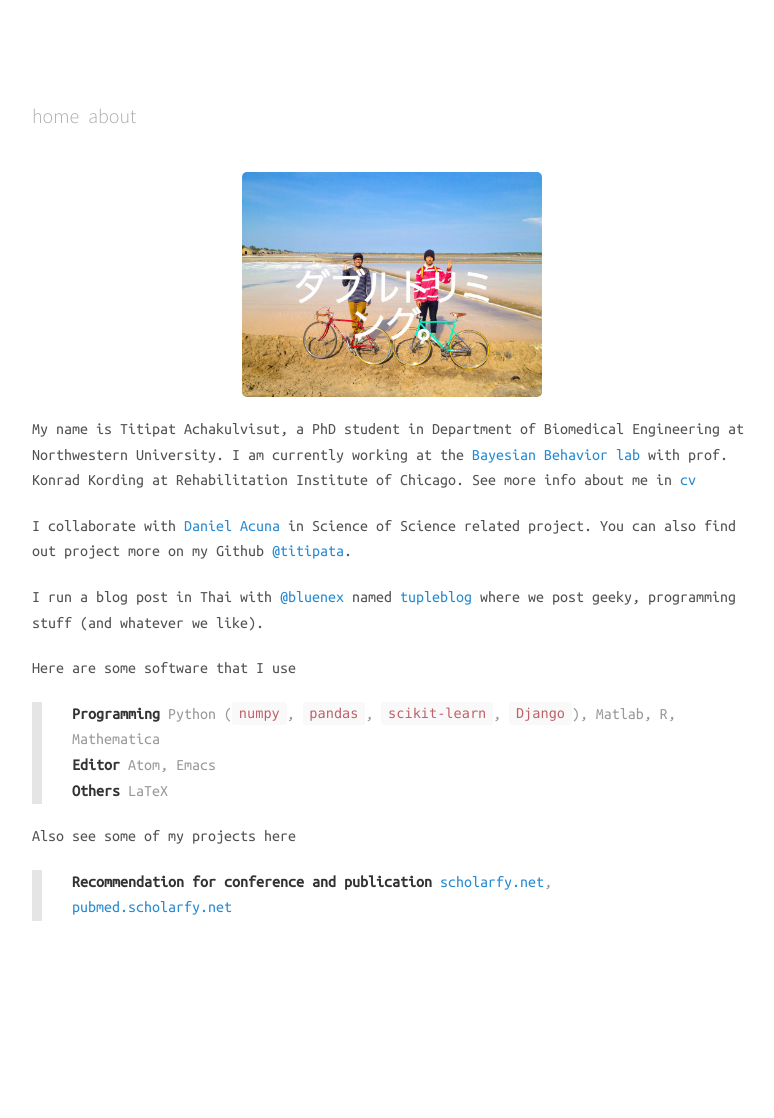
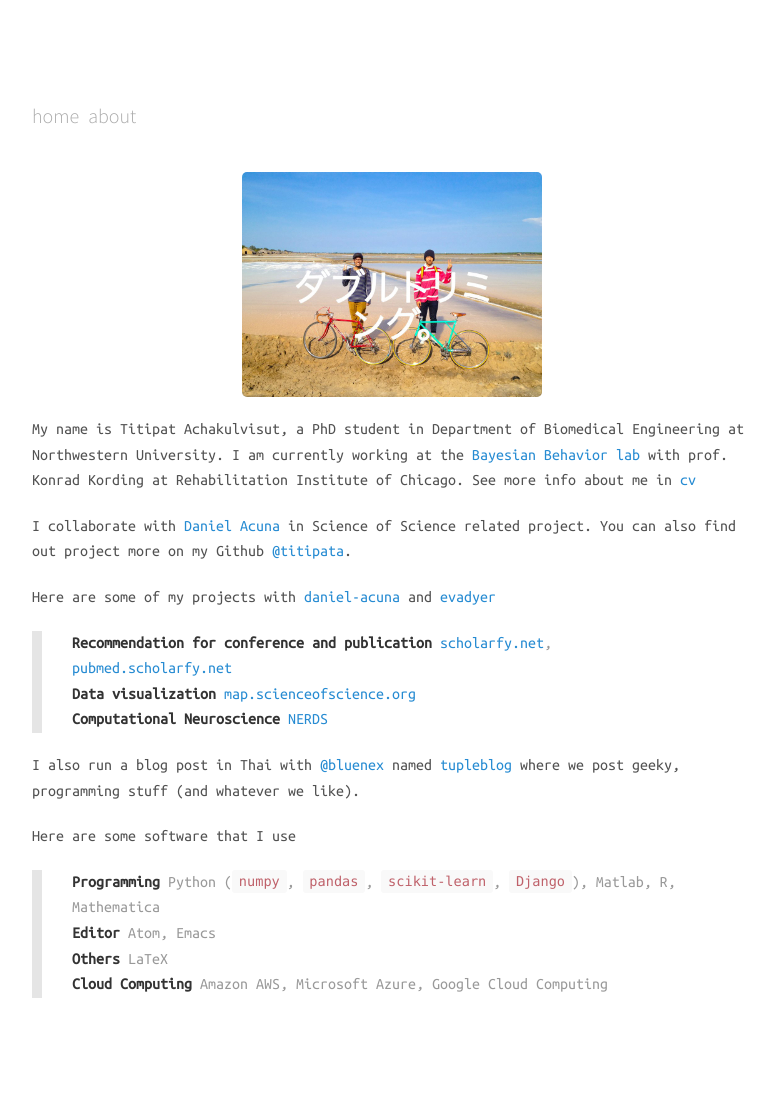
Before and after one commit to titipata/titipata.github.io, a Jekyll site: the page built from about.md, in a window 1280 px wide. Shown: the whole page, without its empty margins (248-1022 px from the left). Built offline with Jekyll 4.4.1, drawn with Linux system fonts in a browser that asks for light colours; Markdown is read by kramdown in place of the engine named in the settings; before the commit the page ends 1041 px from its top, so only the background shows below that.

Commit message:
Update about me

```diff
--- a/about.md
+++ b/about.md
@@ -14,18 +14,23 @@ I am currently working at the [Bayesian Behavior lab](http://klab.smpp.northwest
 with prof. Konrad Kording at Rehabilitation Institute of Chicago. See more info about me in
 [cv](https://github.com/titipata/titipat_cv/raw/master/example/Titipat_CV.pdf)
 
+
 I collaborate with [Daniel Acuna](http://www.scienceofscience.org/) in Science of Science related project.
 You can also find out project more on my Github [@titipata](https://github.com/titipata).
 
-I run a blog post in Thai with [@bluenex](https://github.com/bluenex) named [tupleblog](http://tupleblog.github.io/)
+
+Here are some of my projects with [daniel-acuna](https://github.com/daniel-acuna) and [evadyer](https://github.com/evadyer)
+> **Recommendation for conference and publication** [scholarfy.net](http://www.scholarfy.net/), [pubmed.scholarfy.net](http://pubmed.scholarfy.net/) <br>
+> **Data visualization** [map.scienceofscience.org](http://map.scienceofscience.org/) <br>
+> **Computational Neuroscience** [NERDS](https://github.com/KordingLab/nerds)
+
+
+I also run a blog post in Thai with [@bluenex](https://github.com/bluenex) named [tupleblog](http://tupleblog.github.io/)
 where we post geeky, programming stuff (and whatever we like).
+
 
 Here are some software that I use
 > **Programming** Python (`numpy`, `pandas`, `scikit-learn`, `Django`), Matlab, R, Mathematica <br>
 > **Editor** Atom, Emacs <br>
-> **Others** LaTeX
-
-Also see some of my projects here
-> **Recommendation for conference and publication** [scholarfy.net](http://www.scholarfy.net/), [pubmed.scholarfy.net](http://pubmed.scholarfy.net/)
->
->
+> **Others** LaTeX <br>
+> **Cloud Computing** Amazon AWS, Microsoft Azure, Google Cloud Computing
```
Also changed, not shown: index.html (+5 -4 lines).
